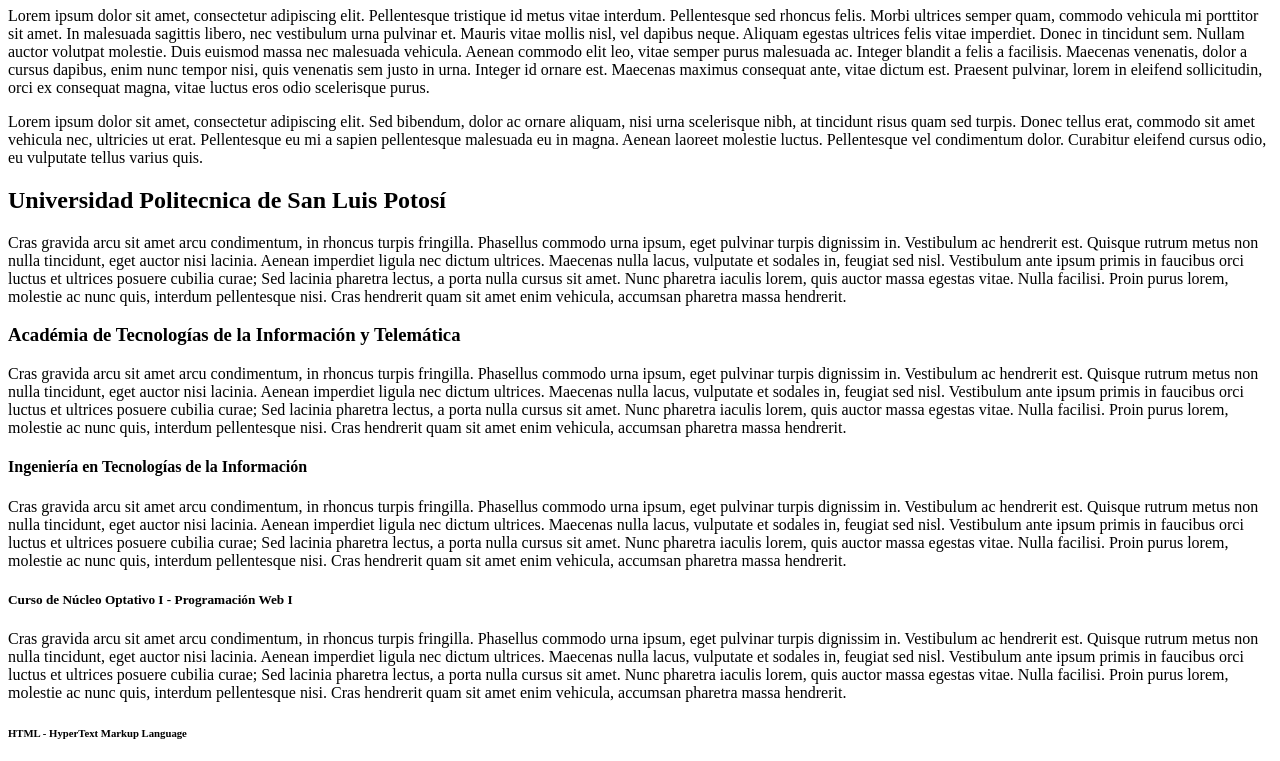
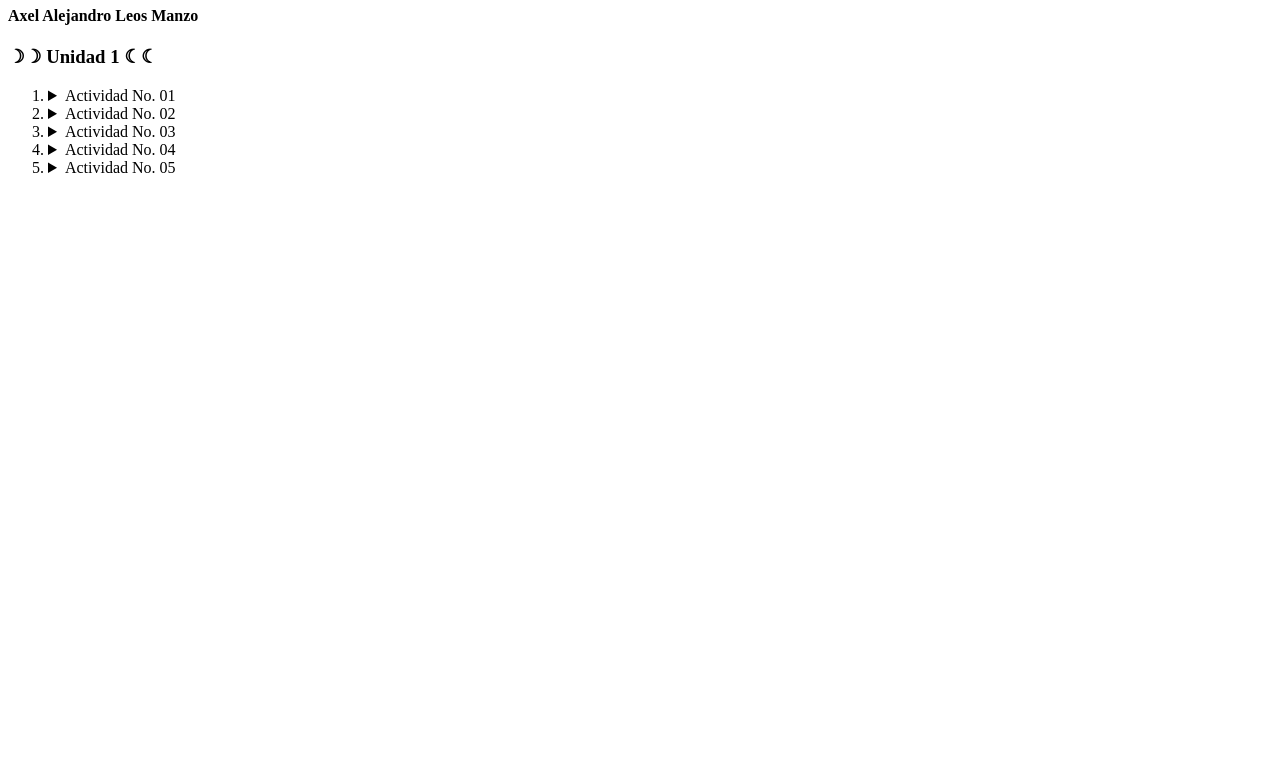
Before and after one commit to AxelMLeos/AxelMLeos.gitgub.io, a plain HTML site: page index.html in a window 1280 px wide. Shown: the part 73-834 px from the top of the page. After the commit the page ends 800 px from the top, so only its background shows below. Drawn offline with Linux system fonts and the light colour scheme.

Commit message:
index.html

```diff
--- a/index.html
+++ b/index.html
@@ -5,120 +5,64 @@
 -->
 <!DOCTYPE html>
 <html>
-  <!--Etiqueta de encabezado-->
-  <head>
-    <!--Etiqueta de título-->
-    <title>UPSLP - Programación web I</title>
-  </head>
-  <!--Etiqueta de cuerpo/contenido-->
-  <body>
-    <!--Etiqueta de título/encabezado de una sección-->
-    <h1>Secretaria de Educación Pública</h1>
-        <p>Lorem ipsum dolor sit amet, consectetur adipiscing elit. Pellentesque tristique
-         id metus vitae interdum. Pellentesque sed rhoncus felis. Morbi ultrices semper
-         quam, commodo vehicula mi porttitor sit amet. In malesuada sagittis libero, nec
-         vestibulum urna pulvinar et. Mauris vitae mollis nisl, vel dapibus neque. Aliquam
-         egestas ultrices felis vitae imperdiet. Donec in tincidunt sem. Nullam auctor
-         volutpat molestie. Duis euismod massa nec malesuada vehicula. Aenean commodo elit
-         leo, vitae semper purus malesuada ac. Integer blandit a felis a facilisis. Maecenas
-         venenatis, dolor a cursus dapibus, enim nunc tempor nisi, quis venenatis sem justo
-         in urna. Integer id ornare est. Maecenas maximus consequat ante, vitae dictum est.
-         Praesent pulvinar, lorem in eleifend sollicitudin, orci ex consequat magna, vitae
-         luctus eros odio scelerisque purus.</p>
-        <p>Lorem ipsum dolor sit amet, consectetur adipiscing elit. Sed bibendum, dolor
-            ac ornare aliquam, nisi urna scelerisque nibh, at tincidunt risus quam sed
-            turpis. Donec tellus erat, commodo sit amet vehicula nec, ultricies ut erat.
-            Pellentesque eu mi a sapien pellentesque malesuada eu in magna.
-            Aenean laoreet molestie luctus. Pellentesque vel condimentum dolor.
-            Curabitur eleifend cursus odio, eu vulputate tellus varius quis.
-        </p>
-    <h2>Universidad Politecnica de San Luis Potosí</h2>
-    <p>Cras gravida arcu sit amet arcu condimentum, in rhoncus turpis fringilla.
-        Phasellus commodo urna ipsum, eget pulvinar turpis dignissim in. Vestibulum ac
-        hendrerit est. Quisque rutrum metus non nulla tincidunt, eget auctor nisi
-        lacinia. Aenean imperdiet ligula nec dictum ultrices. Maecenas nulla lacus,
-        vulputate et sodales in, feugiat sed nisl. Vestibulum ante ipsum primis in
-        faucibus orci luctus et ultrices posuere cubilia curae; Sed lacinia pharetra
-        lectus, a porta nulla cursus sit amet. Nunc pharetra iaculis lorem, quis
-        auctor massa egestas vitae. Nulla facilisi. Proin purus lorem, molestie ac
-        nunc quis, interdum pellentesque nisi. Cras hendrerit quam sit amet enim
-        vehicula, accumsan pharetra massa hendrerit.
-    </p>
-    <h3>Académia de Tecnologías de la Información y Telemática</h3>
-    <p>Cras gravida arcu sit amet arcu condimentum, in rhoncus turpis fringilla.
-        Phasellus commodo urna ipsum, eget pulvinar turpis dignissim in. Vestibulum ac
-        hendrerit est. Quisque rutrum metus non nulla tincidunt, eget auctor nisi
-        lacinia. Aenean imperdiet ligula nec dictum ultrices. Maecenas nulla lacus,
-        vulputate et sodales in, feugiat sed nisl. Vestibulum ante ipsum primis in
-        faucibus orci luctus et ultrices posuere cubilia curae; Sed lacinia pharetra
-        lectus, a porta nulla cursus sit amet. Nunc pharetra iaculis lorem, quis
-        auctor massa egestas vitae. Nulla facilisi. Proin purus lorem, molestie ac
-        nunc quis, interdum pellentesque nisi. Cras hendrerit quam sit amet enim
-        vehicula, accumsan pharetra massa hendrerit.
-    </p>
-    <h4>Ingeniería en Tecnologías de la Información</h4>
-    <p>Cras gravida arcu sit amet arcu condimentum, in rhoncus turpis fringilla.
-        Phasellus commodo urna ipsum, eget pulvinar turpis dignissim in. Vestibulum ac
-        hendrerit est. Quisque rutrum metus non nulla tincidunt, eget auctor nisi
-        lacinia. Aenean imperdiet ligula nec dictum ultrices. Maecenas nulla lacus,
-        vulputate et sodales in, feugiat sed nisl. Vestibulum ante ipsum primis in
-        faucibus orci luctus et ultrices posuere cubilia curae; Sed lacinia pharetra
-        lectus, a porta nulla cursus sit amet. Nunc pharetra iaculis lorem, quis
-        auctor massa egestas vitae. Nulla facilisi. Proin purus lorem, molestie ac
-        nunc quis, interdum pellentesque nisi. Cras hendrerit quam sit amet enim
-        vehicula, accumsan pharetra massa hendrerit.
-    </p>
-    <h5>Curso de Núcleo Optativo I - Programación Web I</h5>
-    <p>Cras gravida arcu sit amet arcu condimentum, in rhoncus turpis fringilla.
-        Phasellus commodo urna ipsum, eget pulvinar turpis dignissim in. Vestibulum ac
-        hendrerit est. Quisque rutrum metus non nulla tincidunt, eget auctor nisi
-        lacinia. Aenean imperdiet ligula nec dictum ultrices. Maecenas nulla lacus,
-        vulputate et sodales in, feugiat sed nisl. Vestibulum ante ipsum primis in
-        faucibus orci luctus et ultrices posuere cubilia curae; Sed lacinia pharetra
-        lectus, a porta nulla cursus sit amet. Nunc pharetra iaculis lorem, quis
-        auctor massa egestas vitae. Nulla facilisi. Proin purus lorem, molestie ac
-        nunc quis, interdum pellentesque nisi. Cras hendrerit quam sit amet enim
-        vehicula, accumsan pharetra massa hendrerit.
-    </p>
-    <h6>HTML - HyperText Markup Language</h6>
-    <p>Cras gravida arcu sit amet arcu condimentum, in rhoncus turpis fringilla.
-        Phasellus commodo urna ipsum, eget pulvinar turpis dignissim in. Vestibulum ac
-        hendrerit est. Quisque rutrum metus non nulla tincidunt, eget auctor nisi
-        lacinia. Aenean imperdiet ligula nec dictum ultrices. Maecenas nulla lacus,
-        vulputate et sodales in, feugiat sed nisl. Vestibulum ante ipsum primis in
-        faucibus orci luctus et ultrices posuere cubilia curae; Sed lacinia pharetra
-        lectus, a porta nulla cursus sit amet. Nunc pharetra iaculis lorem, quis
-        auctor massa egestas vitae. Nulla facilisi. Proin purus lorem, molestie ac
-        nunc quis, interdum pellentesque nisi. Cras hendrerit quam sit amet enim
-        vehicula, accumsan pharetra massa hendrerit.
-    </p>
-    <h1>Simbolos HTML</h1>
-        &aacute; &eacute; &iacute; &oacute; &uacute;<br>
-        &ntilde;<br>
-        &Aacute; &Eacute; &Iacute; &Oacute; &Uacute;<br>
-    <h6> Listas cpm s&iacute;mbolos</h6>
-        &nbsp;&#8627;Lunes<br>
-        &nbsp;&#8627;Martes<br>
-        &nbsp;&#8627;Miercoles<br>
-        &nbsp;&#8627;Jueves<br>
-        &nbsp;&#8627;Viernes<br>
-        &nbsp;&#8627;Sabado<br>
-        &nbsp;&#8627;Domingo<br>
-        <img src="https://flagsapi.com/MX/shiny/32.png"><br>
-
-    <h3>Lista de monedas</h3>
-    <img src="https://flagsapi.com/MX/shiny/32.png"> (&dollar;)Peso Mexicano<br>
-    <img src="https://flagsapi.com/FR/shiny/32.png"> (&#8355;)Franco<br>
-    <img src="https://flagsapi.com/IT/shiny/32.png"> (&#8356;)Libra<br>
-    <img src="https://flagsapi.com/CO/shiny/32.png"> (&#8353;)Peso Colombiano<br>
-    <img src="https://flagsapi.com/BR/shiny/32.png"> (&#8354;)Real<br>
-    <img src="https://flagsapi.com/CN/shiny/32.png"> (&#20803;)Renminbi<br>
-    <img src="https://flagsapi.com/RU/shiny/32.png"> (&#8381;)Rublo<br>
-    <img src="https://flagsapi.com/GB/shiny/32.png"> (&pound;)Libra esterlina <br>
-    <img src="https://flagsapi.com/US/shiny/32.png"> (&dollar;)Dolar<br>
-    <img src="https://flagsapi.com/ES/shiny/32.png"> (&euro;)Euro<br>
-    <img src="https://flagsapi.com/JP/shiny/32.png"> (&yen;)Yen<br>
-    <img src="https://flagsapi.com/IN/shiny/32.png"> (&#8377;)Rupia<br>
-
-  </body>
+    <head>
+        <title>UPSLP - Programaci&oacute;n Web I</title>
+    </head>
+    <body>
+        <h1> Portafolio </h1>
+        <h4>Axel Alejandro Leos Manzo</h4>
+        <h3>&#9789;&#9789; Unidad 1 &#9790;&#9790;</h3>
+        <ol>
+            <li>
+                <details>
+                    <summary>Actividad No. 01</summary>
+                    <ul>
+                    	<li>Enlace: <a href="Unidad1.html" target="_blank">&starf;&starf;;</a></li>
+                        <li>Descripción: <code>Estructura básica de HTML5</code></li>
+                        <li>Etiquetas: <code><var>html</var>, <var>head</var>, <var>title</var>, <var>body</var></code></li>
+                    </ul>
+                </details>
+            </li>
+            <li>
+                <details>
+                    <summary>Actividad No. 02</summary>
+                    <ul>
+                    	<li>Enlace: <a href="U1A2.html" target="_blank">&starf;&starf;</a></li>
+                        <li>Descripción: <code>Títulos, Párrafos, Entidades, Listas</code></li>
+                        <li>Etiquetas: <code><var>h1</var>, <var>h2</var>, <var>h3</var>, <var>h4</var>, <var>h5</var>, <var>h6</var>, <var>p</var>, <var>br</var>, <var>ol</var>, <var>ul</var>, <var>li</var>, <var>details</var>, <var>summary</var></code></li>
+                    </ul>
+                </details>
+            </li>
+            <li>
+                <details>
+                    <summary>Actividad No. 03</summary>
+                    <ul>
+                    	<li>Enlace: <a href="U3/U3.html" target="_blank">&starf;&starf;</a></li>
+                        <li>Descripción: <code>Ejercicio con listas e imágenes</code></li>
+                        <li>Etiquetas: <code><var>details</var>, <var>summary</var>, <var>ol</var>, <var>li</var></code></li>
+                    </ul>
+                </details>
+            </li>
+            <li>
+                <details>
+                    <summary>Actividad No. 04</summary>
+                    <ul>
+                    	<li>Enlace: <a href="U4.html" target="_blank">&starf;&starf;</a></li>
+                        <li>Descripción: <code>Enlaces y Contenido</code></li>
+                        <li>Etiquetas: <code><var>a</var>, <var>address</var>, <var>small</var>, <var>cite</var>, <var>blockquote</var>, <var>mark</var>, <var>sub</var>, <var>sup</var>, <var>var</var>, <var>kbd</var>, <var>code</var>, <var>samp</var></code></li>
+                    </ul>
+                </details>
+            </li>
+            <li>
+                <details>
+                    <summary>Actividad No. 05</summary>
+                    <ul>
+                    	<li>Enlace: <a href="U5/U5.html" target="_blank">&starf;&starf;</a></li>
+                        <li>Descripción: <code>Ejercicio con enlaces</code></li>
+                        <li>Etiquetas: <code><var>a</var>, <var>details</var>, <var>summary</var>, <var>ul</var>, <var>li</var>, <var>img</var></code></li>
+                    </ul>
+                </details>
+            </li>
+        </ol>
+    </body>
 </html>
```
